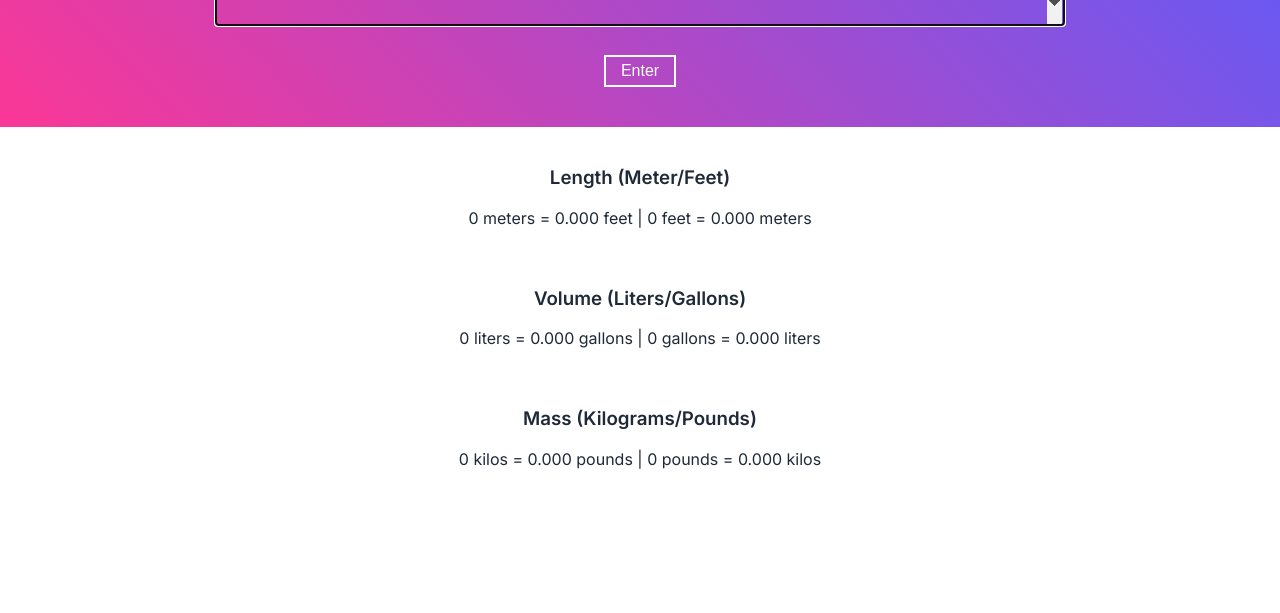
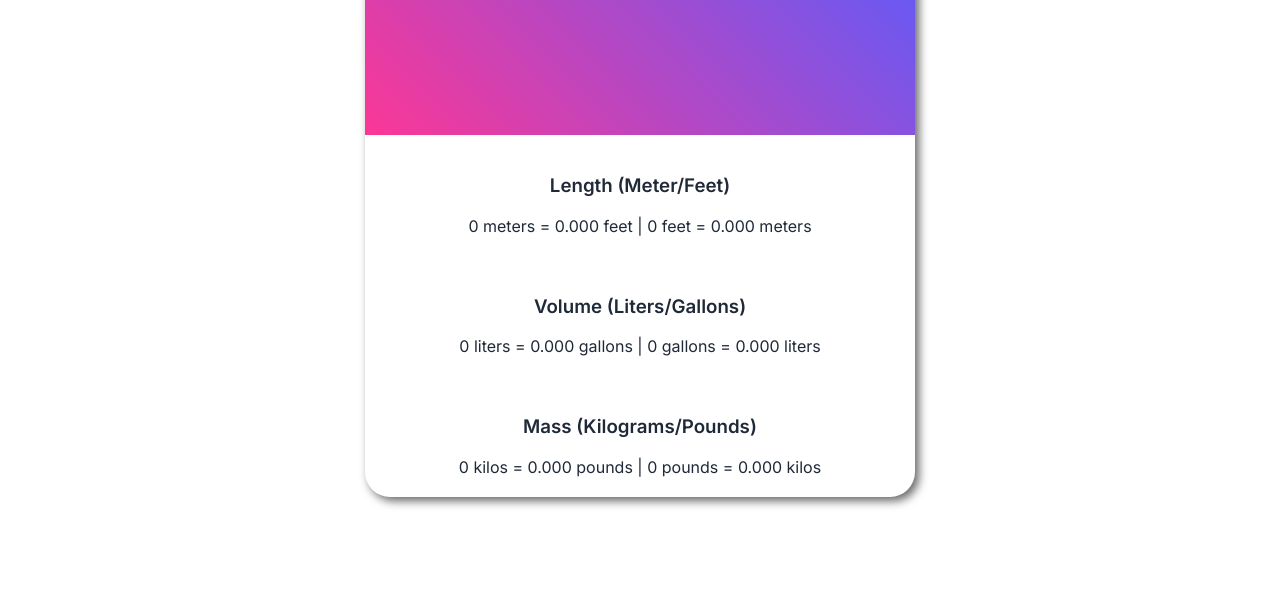
Before and after one commit to gjohnsx/unit-converter, a plain HTML site: page index.html in a window 1280 px wide. Shown: the part 187-800 px from the top of the page. Drawn offline with Linux system fonts and the light colour scheme.

Commit message:
Resized main
added main container and resized main area.
removed number input incrementors from field.
removed enter button and changed onclick to onchange in the input field.

```diff
--- a/index.html
+++ b/index.html
@@ -13,11 +13,11 @@
 </head>
 
 <body>
+    <main>
         <header>
             <button id="dark-mode-toggle" class="dark-mode-toggle"><img src="sun.svg"></button>
             <h1 id="title">Metric/Imperial unit conversion</h1>
-        <input type="number" id="mainNumber" autofocus/>
-        <button id="enterValue" onclick="getValue()">Enter</button>
+            <input type="number" id="mainNumber" autofocus onchange="getValue()" />
         </header>
 
         <div class="conversions">
@@ -44,9 +44,7 @@
             </div>
 
         </div>
-
-
-
+    </main>
     <script src="index.js"></script>
 </body>
 </html>
--- a/style.css
+++ b/style.css
@@ -4,6 +4,14 @@ body {
     text-align: center;
     background: var(--background);
     color: var(--foreground);
+}
+
+main {
+    background: var(--background);
+    width: 550px;
+    margin: 100px auto;
+    border-radius: 25px;
+    box-shadow: 4px 4px 10px rgba(0, 0, 0, 0.6);
 }
 
 header {
@@ -53,19 +61,14 @@ header {
     margin-top: 25px;
 }
 
-#enterValue {
-    display:block;
-    margin: 30px auto;
-    font-size: 16px;
-    font-weight: 400;
-    padding: 5px 15px;
-    background: none;
-    border: 2px solid #ffffff;
-    color: #ffffff;
+input:focus {
+    outline: none;
 }
 
-#enterValue:hover {
-    background: rgba(0,0,0,.12)
+input::-webkit-outer-spin-button,
+input::-webkit-inner-spin-button {
+  -webkit-appearance: none;
+  margin: 0;
 }
 
 .conversions {
```
Lines whose indentation alone changed are shown as unchanged.
